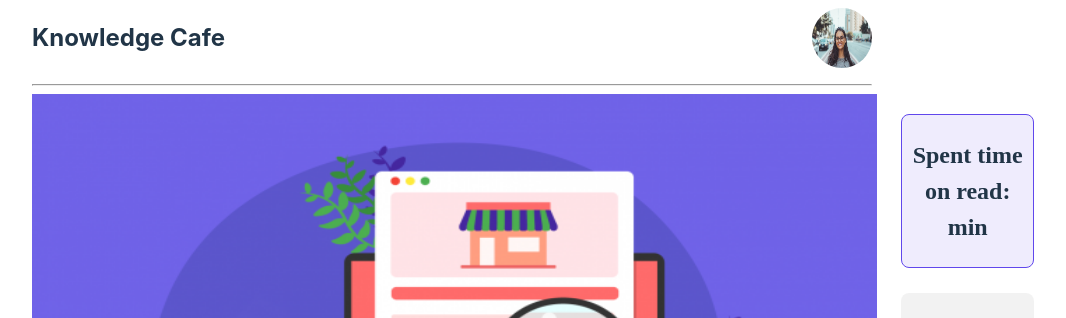
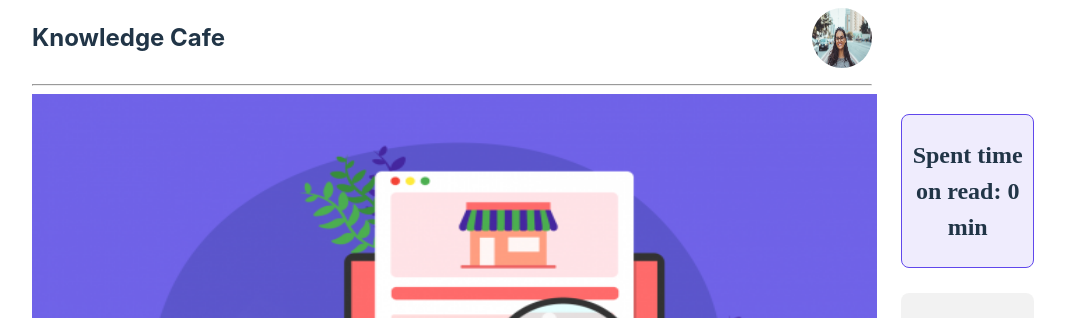
Before and after one commit to adittacse/knowledge-cafe, a React (Vite) app: page / in a window 1280 px wide. Shown: the top 318 px of the page, without its empty margins (188-1254 px from the left). Built offline with nearby package versions, Linux system fonts and the light colour scheme.

Commit message:
total read time display done

```diff
--- a/src/components/Blog/Blog.jsx
+++ b/src/components/Blog/Blog.jsx
@@ -1,9 +1,10 @@
 import React, {useEffect, useState} from 'react';
 import "./Blog.css";
 import Post from "../Post/Post.jsx";
+import {getTotalReadTime} from "../../utilities/LocalStorage.jsx";
 
 const Blog = () => {
-
+    const [readTime, setReadTime] = useState(0);
     const [posts, setPosts] = useState([]);
     useEffect(() => {
         fetch("blogs.json")
@@ -11,15 +12,35 @@ const Blog = () => {
             .then(data => setPosts(data));
     }, []);
 
+    const getReadTime = () => {
+        // Get the "read-time" values from local storage
+        const readTimes = JSON.parse(localStorage.getItem('read-time')) || [];
+        // console.log(readTimes);
+        let total = 0;
+        for (const time in readTimes) {
+            total += Number(readTimes[time]);
+        }
+        // Set the sum state
+        setReadTime(total);
+    }
+
+    useEffect(() => {
+        getReadTime();
+    }, [readTime]);
+
+    const handleTime = () => {
+        getReadTime();
+    }
+
     return (
         <div className="blog">
             <div className="single-blog">
                 {
-                    posts.map(post => <Post key={post.id} posts={post}></Post>)
+                    posts.map(post => <Post key={post.id} posts={post} handleTime={handleTime}></Post>)
                 }
             </div>
             <div>
-                <h2 className="time">Spent time on read: {} min</h2>
+                <h2 className="time">Spent time on read: {readTime} min</h2>
                 <div className="bookmarked-container">
                     <h2 className="bookmarked-blogs">Bookmarked Blogs: </h2>
                     <div className="added-blogs">
--- a/src/components/Post/Post.jsx
+++ b/src/components/Post/Post.jsx
@@ -1,7 +1,8 @@
-import React from 'react';
+import React, {useEffect, useState} from 'react';
 import "./Post.css";
 import { FontAwesomeIcon } from '@fortawesome/react-fontawesome'
 import { faBookmark } from '@fortawesome/free-solid-svg-icons'
+import {getTotalReadTime} from "../../utilities/LocalStorage.jsx";
 
 const readTime = (id, time) => {
     let totalTime = getTotalReadTime();
@@ -17,18 +18,10 @@ const readTime = (id, time) => {
     localStorage.setItem('read-time', JSON.stringify(totalTime));
 }
 
-const getTotalReadTime = () => {
-    let time = {};
-    const getTime = localStorage.getItem('read-time');
-    if (getTime) {
-        time = JSON.parse(getTime);
-    }
-
-    return time;
-}
-
 const Post = (props) => {
     const {id, coverImage, authorImage, authorName, blogDate, blogReadTime, blogTitle, tags} = props.posts;
+    const handleTime = props.handleTime;
+
     return (
         <div className="post-container">
             <img className="cover-image" src={coverImage} alt="..."/>
@@ -42,7 +35,8 @@ const Post = (props) => {
             </div>
             <h2>{blogTitle}</h2>
             <p>#{tags[0]} #{tags[1]}</p>
-            <a href="#" onClick={() => readTime(id, blogReadTime)}>Mark as read</a>
+            {/*<a href="#" onClick={() => {readTime(id, blogReadTime); handleTime(blogReadTime)}}>Mark as read</a>*/}
+            <a href="#" onClick={() => {readTime(id, blogReadTime), handleTime()}}>Mark as read</a>
             <hr/>
         </div>
     );
--- /dev/null
+++ b/src/utilities/LocalStorage.jsx
@@ -0,0 +1,10 @@
+const getTotalReadTime = () => {
+    let time = {};
+    const getTime = localStorage.getItem('read-time');
+    if (getTime) {
+        time = JSON.parse(getTime);
+    }
+    return time;
+}
+
+export {getTotalReadTime};
```
